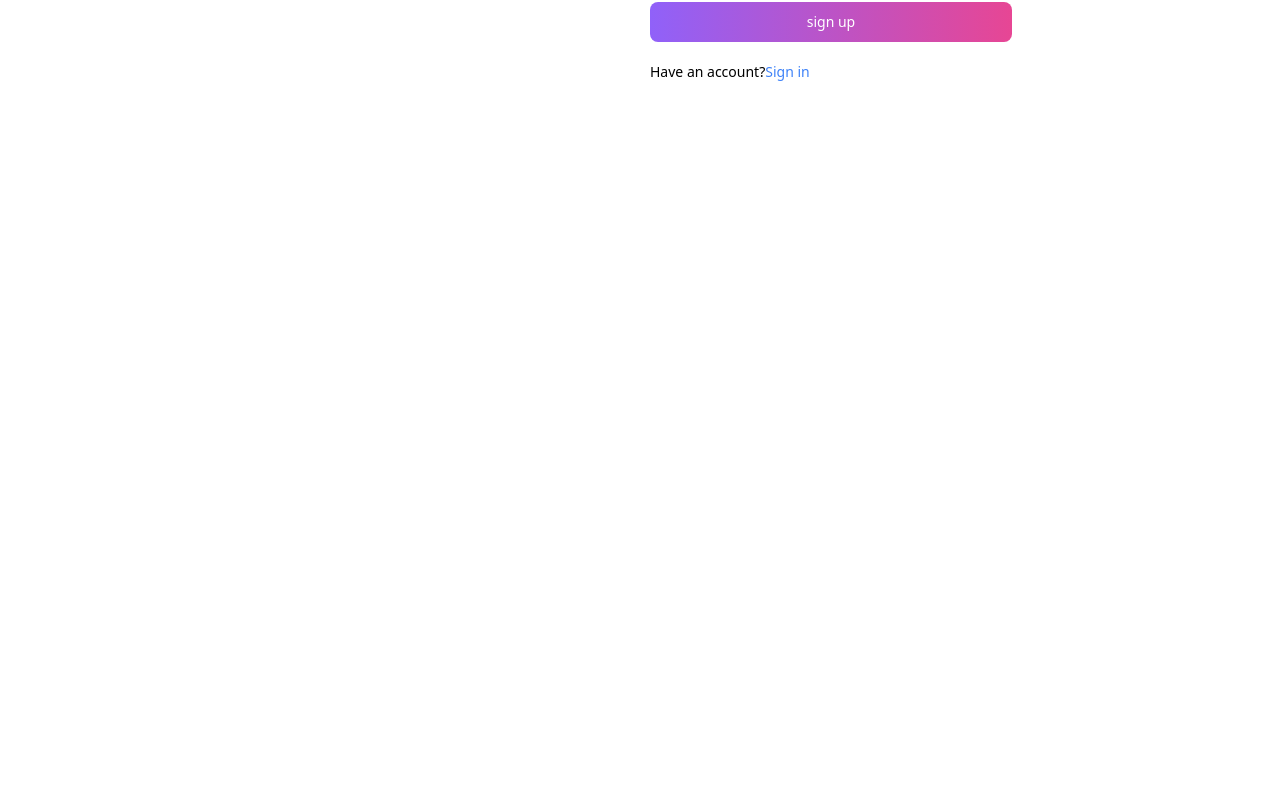
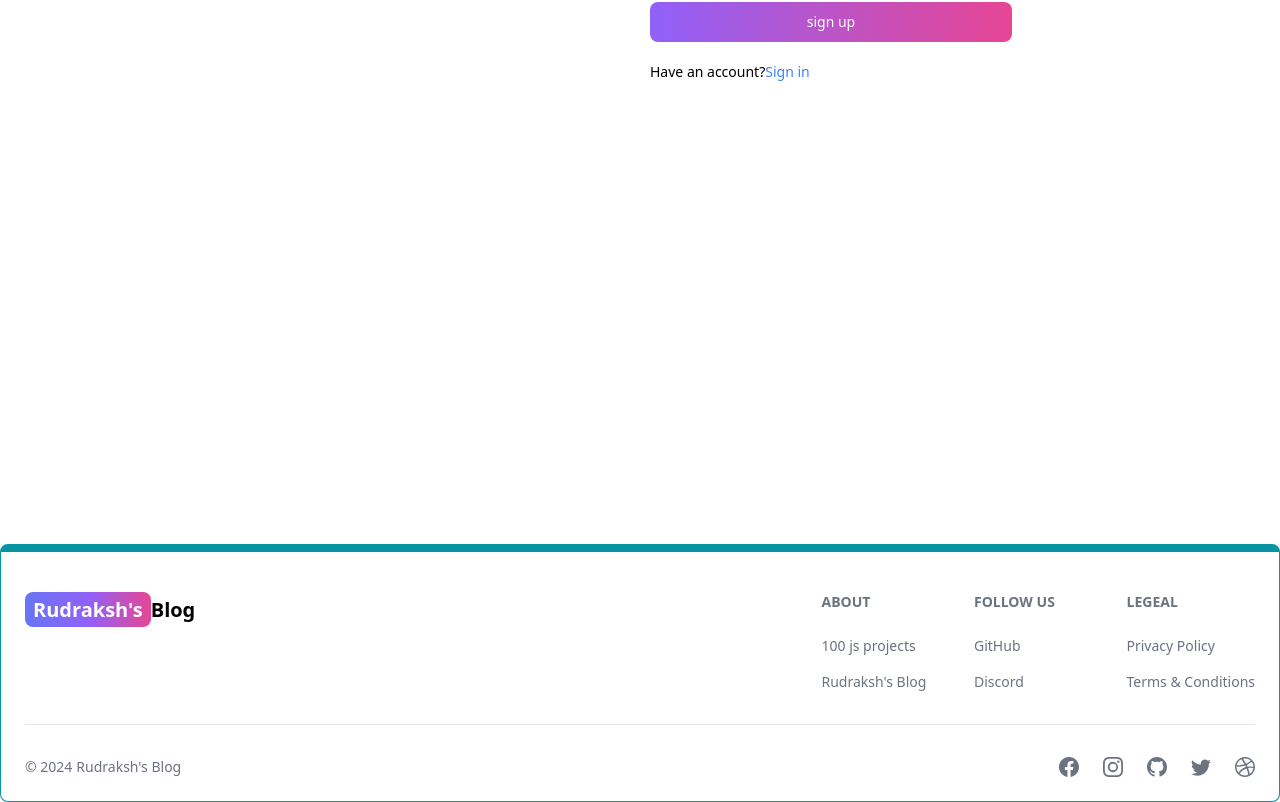
Before and after one commit to rudrakshupadhyay04/MERN-Blog, a React (Vite) app in the folder client/: page /sign-up in a window 1280 px wide. Shown: the part 400-1202 px from the top of the page. Before the commit the page ends 944 px from the top, so only its background shows below. Built offline with nearby package versions, Linux system fonts and the light colour scheme.

Commit message:
create and add the footer component

```diff
--- a/client/src/App.jsx
+++ b/client/src/App.jsx
@@ -6,6 +6,7 @@ import Projects from './pages/Projects';
 import SignIn from './pages/SignIn';
 import SignUp from './pages/SignUp';
 import Header from './Components/Header';
+import Footer from './Components/Footer';
 
 export default function App() {
   return (
@@ -19,6 +20,7 @@ export default function App() {
         <Route path='/sign-in' element={<SignIn/>} />
         <Route path='/sign-up' element={<SignUp/>} />
       </Routes>
+    <Footer/>
     </BrowserRouter>
   )
 }
--- /dev/null
+++ b/client/src/Components/Footer.jsx
@@ -0,0 +1,82 @@
+import { Footer } from 'flowbite-react'
+import React from 'react'
+import { Link } from 'react-router-dom'
+import {BsDribbble, BsFacebook, BsGithub, BsInstagram, BsTwitter} from 'react-icons/bs';
+
+
+export default function FooterCom() {
+  return (
+    <Footer container className=' border border-t-8 border-teal-500'>
+        <div className=" w-full max-w-8xl mx-auto">
+            <div className=" grid w-full justify-between sm:flex md:grid-cols-1">
+                <div className=" mt-5">
+                <Link to='/' className=" self-center whitespace-nowrap text-lg sm:text-xl font-semibold dark:text-white">
+                <span className=" px-2 py-1 bg-gradient-to-r from-indigo-500 via-purple-500 to-pink-500 rounded-lg text-white">Rudraksh's</span>
+                Blog
+                </Link>
+                </div>
+
+                <div className="grid grid-cols-2 gap-8 mt-4 sm:grid-cols-3 sm:gap-6">
+                    <div>
+                        <Footer.Title title='About'/>
+                        <Footer.LinkGroup col>
+                            <Footer.Link
+                                href='https://www.100jsprojects.com'
+                                target='_blank'
+                                rel='noopener noreferrer'
+                            >
+                                100 js projects
+                            </Footer.Link>
+
+                            <Footer.Link
+                                href='/about'
+                                target='_balnk'
+                                rel='noopener noreferrer'
+                            >
+                                Rudraksh's Blog
+                            </Footer.Link>
+                        </Footer.LinkGroup>
+                    </div>
+                    <div>
+                        <Footer.Title title='Follow us'/>
+                        <Footer.LinkGroup col>
+                            <Footer.Link
+                                href='https://www.github.com/rudrakshaupadhyay12345'
+                                target='_blank'
+                                rel='noopener noreferrer'
+                            >
+                                GitHub
+                            </Footer.Link>
+
+                            <Footer.Link href='#'> Discord </Footer.Link>
+                        </Footer.LinkGroup>
+                    </div>
+                    <div>
+                        <Footer.Title title='legeal'/>
+                        <Footer.LinkGroup col>
+                            <Footer.Link
+                                href='#'
+                            >
+                                Privacy Policy
+                            </Footer.Link>
+
+                            <Footer.Link href='#'> Terms &amp; Conditions </Footer.Link>
+                        </Footer.LinkGroup>
+                    </div>
+                </div>
+            </div>
+            <Footer.Divider/>
+            <div className=" w-full sm:flex sm:items-center sm:justify-between">
+                <Footer.Copyright href='#' by="Rudraksh's Blog" year={new Date().getFullYear()}/>
+                <div className="flex gap-6 sm:mt-0 mt-4 sm:justify-center">
+                    <Footer.Icon href='#' icon={BsFacebook}/>
+                    <Footer.Icon href='#' icon={BsInstagram}/>
+                    <Footer.Icon href='https://www.github.com/rudrakshaupadhyay12345/' icon={BsGithub}/>
+                    <Footer.Icon href='#' icon={BsTwitter}/>
+                    <Footer.Icon href='#' icon={BsDribbble}/>
+                </div>
+            </div>
+        </div>
+    </Footer>
+  )
+}
```
